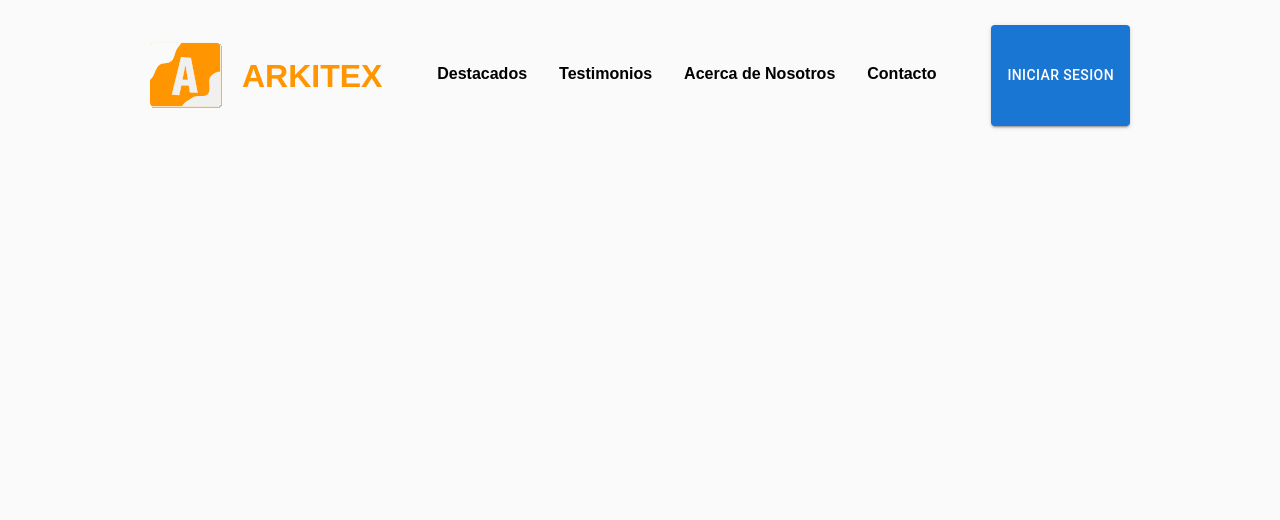
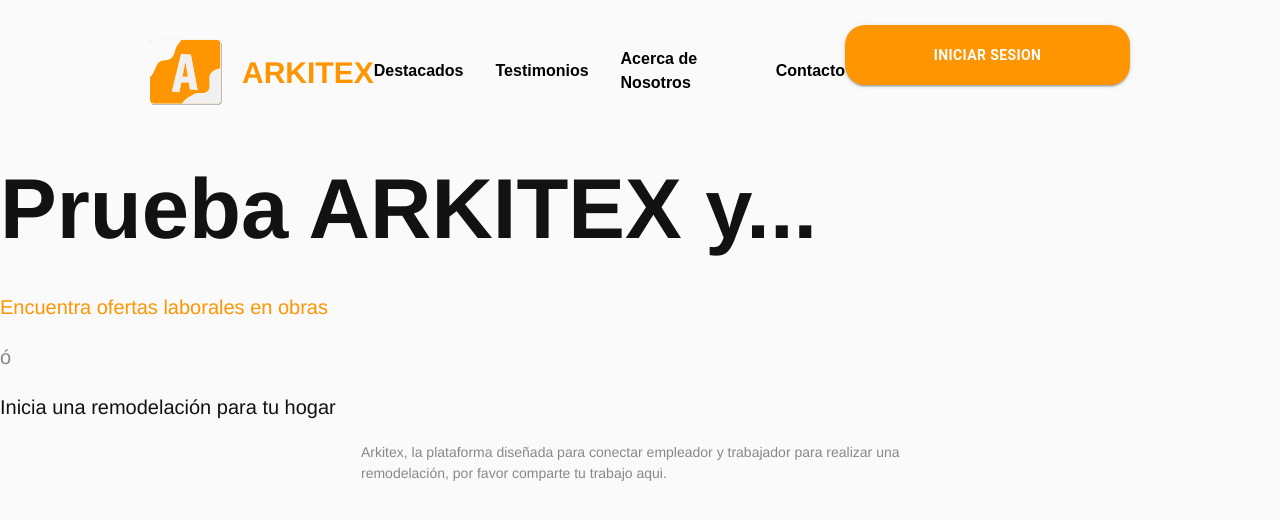
Before and after one commit to UrielMeneses849/Arkitex, a React (Vite) app: page / in a window 1280 px wide. Shown: the top 520 px of the page. Built offline with nearby package versions, Linux system fonts and the light colour scheme.

Commit message:
Cambios Uriel

```diff
--- a/src/Landing/ContenidoPrincipal/ContenidoPrincipal.css
+++ b/src/Landing/ContenidoPrincipal/ContenidoPrincipal.css
@@ -0,0 +1,27 @@
+.indexP4{
+    font-size: 14px;
+    margin: 20px auto 15px;
+}
+
+ .indexH1{
+        font-size: 85px;
+        margin: 20px auto;
+    }
+@media (min-width:1600px){
+    .indexH1{
+        font-size: 80px;
+    }
+}
+.indexP1, .indexP2, .indexP3{
+    font-size: 20px;
+}
+.indexP4{
+    font-size: 14px;
+}
+.indexP1{
+    color: #FF9500;
+}
+.indexP2, .indexP4{
+    color: #888888;
+    max-width: 558px;
+}
--- a/src/Landing/ContenidoPrincipal/ContenidoPrincipal.jsx
+++ b/src/Landing/ContenidoPrincipal/ContenidoPrincipal.jsx
@@ -1,7 +1,14 @@
 // import { Link } from 'react-router-dom'
+import "./ContenidoPrincipal.css"
 export default function ContenidoPrincipal(){
 return(
 <>
-
+<>
+            <h1 className='indexH1' style={{color: "#121212"}}>Prueba ARKITEX y...</h1>
+            <p className='indexP1'>Encuentra ofertas laborales en obras</p>
+            <p className='indexP2'>ó</p>
+            <p className='indexP3' style={{color: "#121212"}}>Inicia una remodelación para tu hogar</p>
+            <p className='indexP4'>Arkitex, la plataforma diseñada para conectar empleador y trabajador para realizar una remodelación, por favor comparte tu trabajo aqui.</p>
+        </>
 </>
 )}
--- a/src/Landing/Navbar/Anchor/Anchor.css
+++ b/src/Landing/Navbar/Anchor/Anchor.css
@@ -23,7 +23,7 @@
 
 @media (min-width:1500px){
     .enlace{
-        font-size: 19px;
+        font-size: 20px;
     }
 }
 @media (max-width:1000px){
--- a/src/Landing/Navbar/Navbar.css
+++ b/src/Landing/Navbar/Navbar.css
@@ -31,5 +31,6 @@
 .Arkitex{
     color: var(--color-principal);
     margin-left: 20px;
-    font-size: 32px;
+    font-size: 30px;
+    font-weight: 700;
 }
--- a/src/Landing/Navbar/Navbar.jsx
+++ b/src/Landing/Navbar/Navbar.jsx
@@ -24,7 +24,11 @@
           <Anchor textoAnchor='Acerca de Nosotros'></Anchor>
           <Anchor textoAnchor='Contacto'></Anchor>
   </Grid>
-  <Button variant='contained'> Iniciar Sesion </Button>
+  <Button variant='contained' sx={{backgroundColor: "#FF9500", width: "300px", height: "60px", borderRadius: "20px", fontWeight: "700",
+  '&:hover':{
+    backgroundColor: "#da7110"
+  }
+  }}> Iniciar Sesion </Button>
 
 </div>
 )}
--- a/src/index.css
+++ b/src/index.css
@@ -3,7 +3,7 @@
 */
 
 :root {
-  font-family: Inter, system-ui, Avenir, Helvetica, Arial, sans-serif;
+
   line-height: 1.5;
   font-weight: 400;
   color-scheme: light dark;
```
